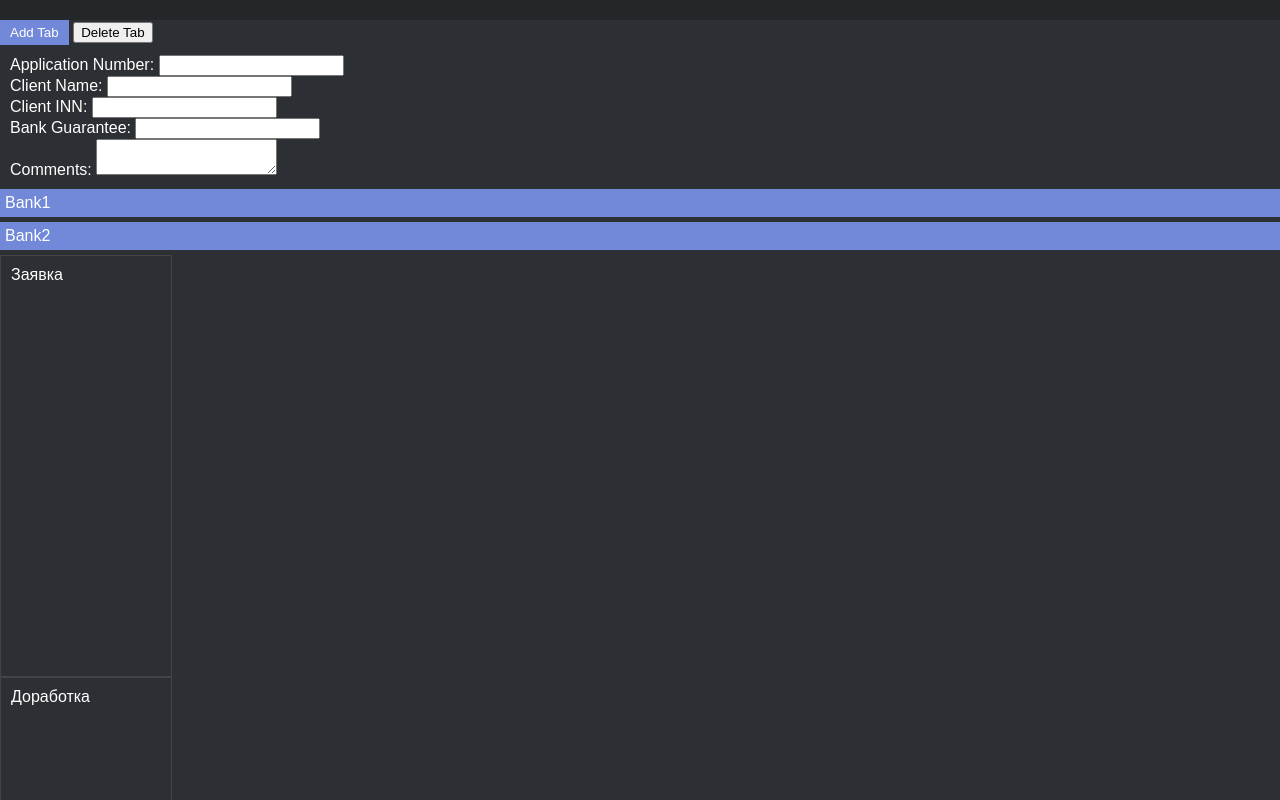
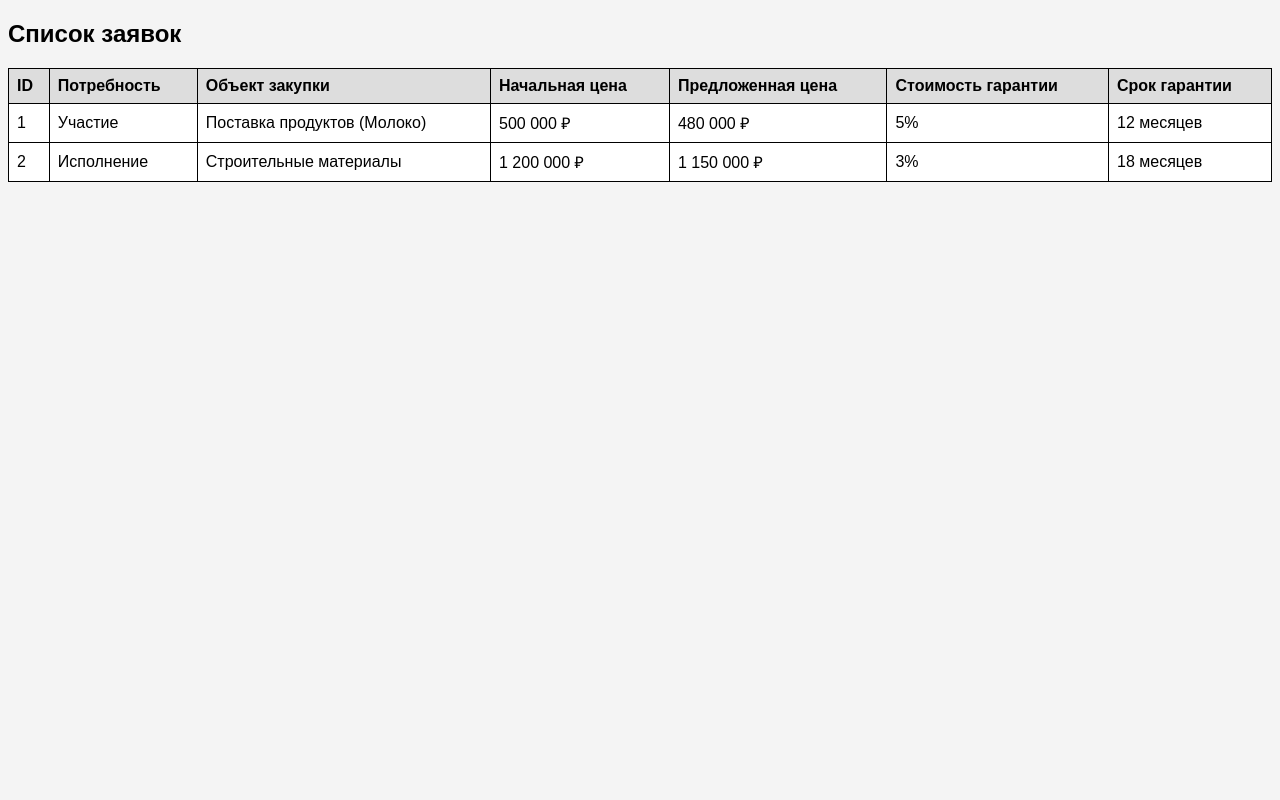
Before and after one commit to VladHutor/work2, a plain HTML site: page index.html in a window 1280 px wide. Shown: the top 800 px of the page. Drawn offline with Linux system fonts and the light colour scheme.

Commit message:
Update index.html

```diff
--- a/index.html
+++ b/index.html
@@ -1,42 +1,50 @@
 <!DOCTYPE html>
-<html lang="en">
+<html lang="ru">
 <head>
     <meta charset="UTF-8">
     <meta name="viewport" content="width=device-width, initial-scale=1.0">
-    <title>Credit Application Dashboard</title>
-    <link rel="stylesheet" href="style.css">
-
-    <!-- Firebase App (SDK core) -->
-    <script src="https://www.gstatic.com/firebasejs/9.6.10/firebase-app.js"></script>
-    <!-- Firebase Realtime Database SDK -->
-    <script src="https://www.gstatic.com/firebasejs/9.6.10/firebase-database.js"></script>
+    <title>Тестовый сайт заявок</title>
+    <style>
+        body { font-family: Arial, sans-serif; background-color: #f4f4f4; }
+        table { width: 100%; border-collapse: collapse; background: white; }
+        th, td { border: 1px solid black; padding: 8px; text-align: left; }
+        th { background-color: #ddd; }
+    </style>
 </head>
 <body>
-    <div class="tabs-container">
-        <div class="tabs"></div>
-        <button class="add-tab">Add Tab</button>
-        <button class="delete-tab">Delete Tab</button>
-    </div>
-
-    <div class="application-fields">
-        <label>Application Number: <input type="text" id="application-number"></label>
-        <label>Client Name: <input type="text" id="client-name"></label>
-        <label>Client INN: <input type="text" id="client-inn"></label>
-        <label>Bank Guarantee: <input type="text" id="client-bg"></label>
-        <label>Comments: <textarea id="comments"></textarea></label>
-    </div>
-
-    <div class="banks-list">
-        <div class="bank" data-bank="Bank1">Bank1</div>
-        <div class="bank" data-bank="Bank2">Bank2</div>
-    </div>
-
-    <div class="columns">
-        <div class="column" id="zayavka">Заявка</div>
-        <div class="column" id="dorebotka">Доработка</div>
-        <div class="column" id="napodpisanii">На подписании</div>
-    </div>
-
-    <script src="app.js"></script>
+    <h2>Список заявок</h2>
+    <table>
+        <thead>
+            <tr>
+                <th>ID</th>
+                <th>Потребность</th>
+                <th>Объект закупки</th>
+                <th>Начальная цена</th>
+                <th>Предложенная цена</th>
+                <th>Стоимость гарантии</th>
+                <th>Срок гарантии</th>
+            </tr>
+        </thead>
+        <tbody>
+            <tr>
+                <td>1</td>
+                <td>Участие</td>
+                <td>Поставка продуктов (Молоко)</td>
+                <td>500 000 ₽</td>
+                <td>480 000 ₽</td>
+                <td>5%</td>
+                <td>12 месяцев</td>
+            </tr>
+            <tr>
+                <td>2</td>
+                <td>Исполнение</td>
+                <td>Строительные материалы</td>
+                <td>1 200 000 ₽</td>
+                <td>1 150 000 ₽</td>
+                <td>3%</td>
+                <td>18 месяцев</td>
+            </tr>
+        </tbody>
+    </table>
 </body>
 </html>
```
